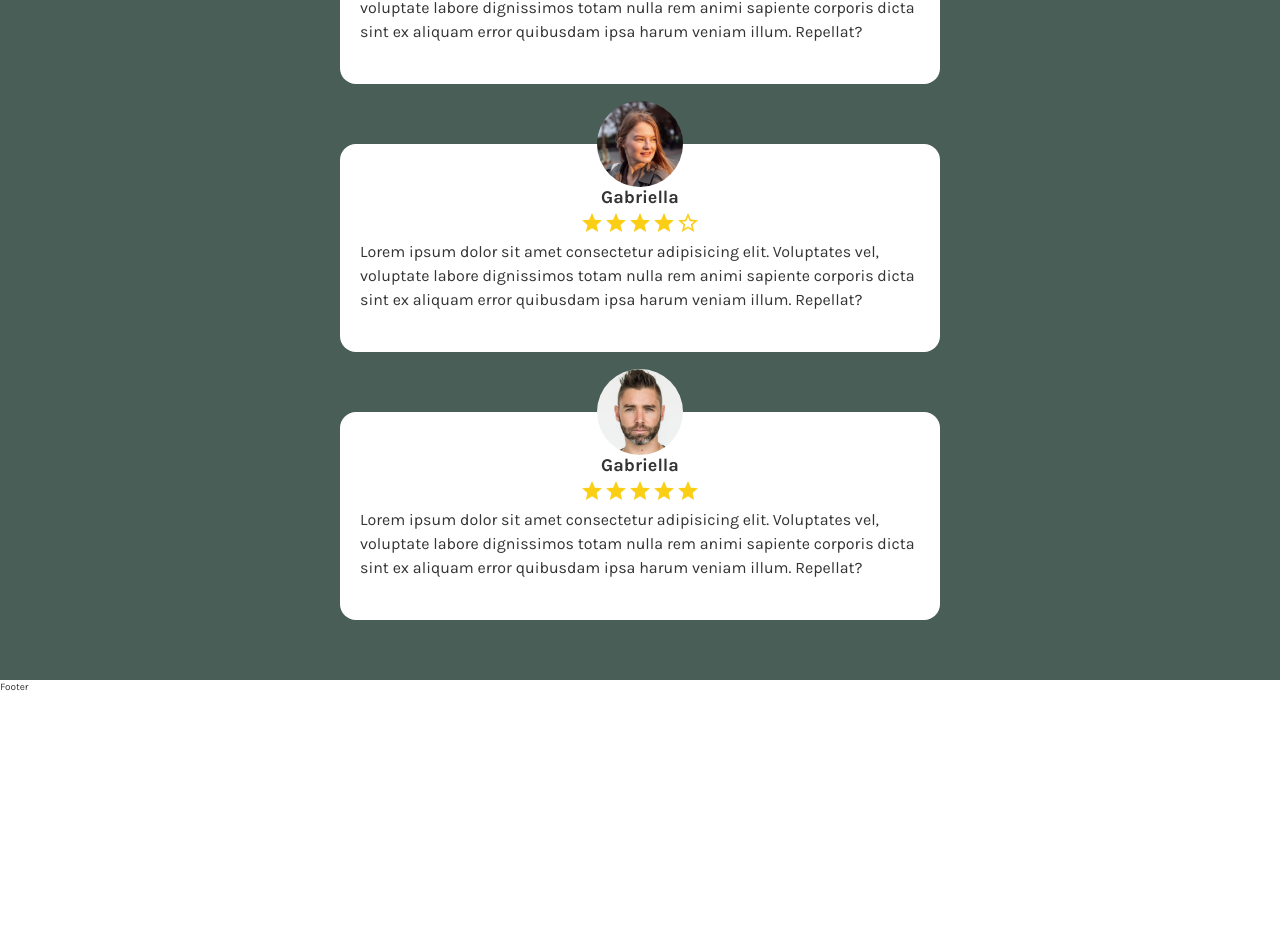
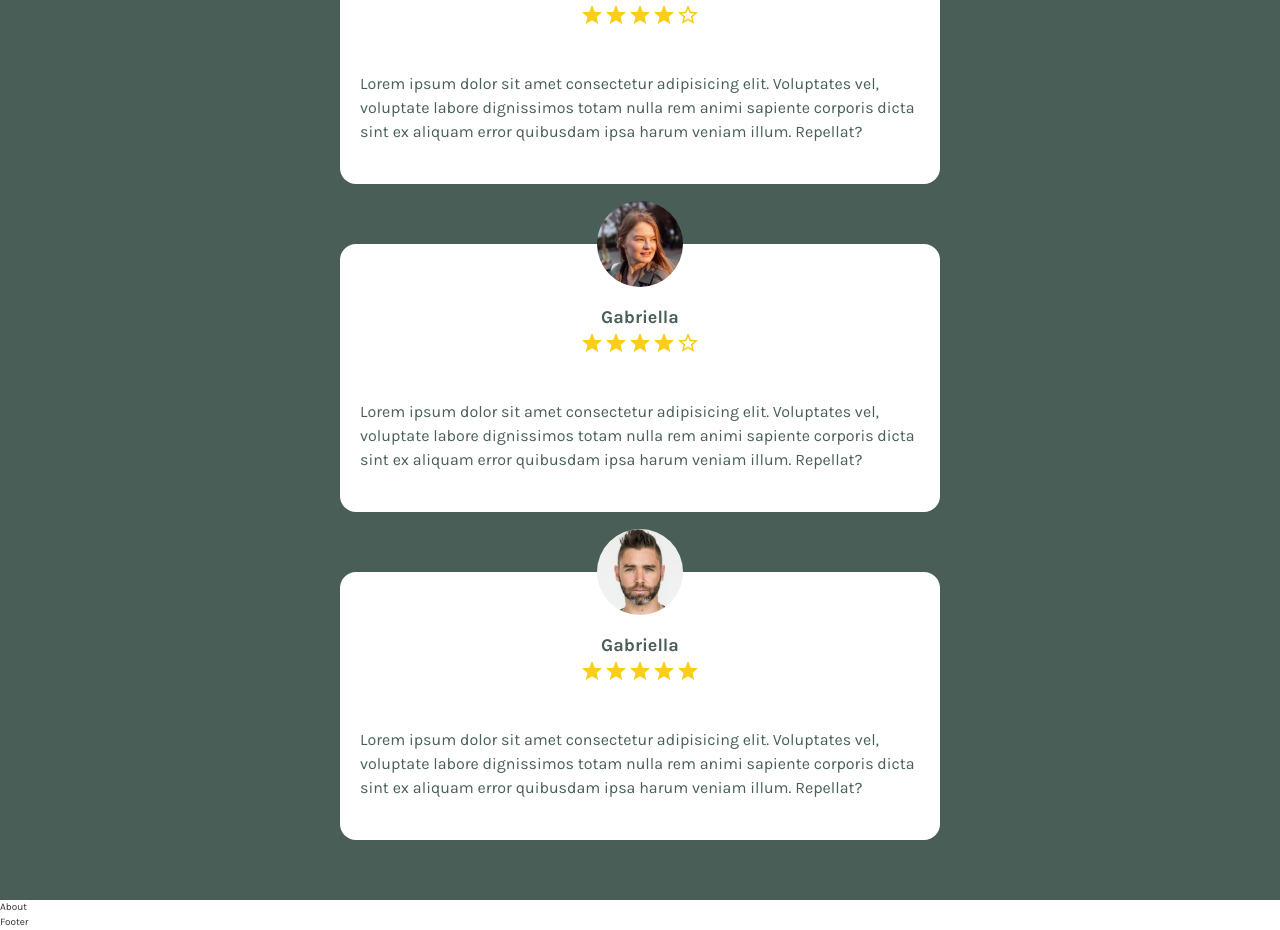
Before and after one commit to Mahyarnafisi/capstone-react-final-project, a React (Create React App) app: page / in a window 1280 px wide. Shown: the part 2209-3139 px from the top of the page. Before the commit the page ends 2904 px from the top, so only its background shows below. Built offline with nearby package versions, Linux system fonts and the light colour scheme; a web font is replaced by a local one.

Commit message:
update some style in testimonial and cheat about section component

```diff
--- /dev/null
+++ b/src/Components/About/About.jsx
@@ -0,0 +1,7 @@
+import React from "react";
+import Styles from "./About.module.css";
+function About() {
+  return <div className={Styles.about}>About</div>;
+}
+
+export default About;
--- /dev/null
+++ b/src/Components/About/About.module.css
@@ -0,0 +1,4 @@
+.about {
+  width: 100%;
+  background-color: transparent;
+}
--- a/src/Components/Main/Main.jsx
+++ b/src/Components/Main/Main.jsx
@@ -3,6 +3,7 @@ import Styles from "./Main.module.css";
 import HeroSection from "../HeroSection/HeroSection";
 import SpecialMenu from "../SpecialMenu/SpecialMenu";
 import Testimonial from "../Testimonial/Testimonial";
+import About from "../About/About";
 
 function Main() {
   return (
@@ -10,6 +11,7 @@ function Main() {
       <HeroSection />
       <SpecialMenu />
       <Testimonial />
+      <About />
     </main>
   );
 }
--- a/src/Components/Testimonial/Testimonial.module.css
+++ b/src/Components/Testimonial/Testimonial.module.css
@@ -18,7 +18,7 @@
 }
 
 .commentItem {
-  padding: 4rem 2rem;
+  padding: 6rem 2rem 4rem 2rem;
   background-color: var(--color-white);
   border-radius: var(--border-r-md);
   width: 100%;
@@ -39,6 +39,7 @@
 .commentItem h2 {
   font-size: var(--font-s-md);
   /* margin-bottom: 2rem; */
+  color: var(--color-primary-1);
 }
 
 .commentItem img {
@@ -53,8 +54,10 @@
 
 .commentItem p {
   font-size: var(--font-s-sm);
+  color: var(--color-primary-1);
 }
 .commentStar {
+  margin-bottom: 2rem;
 }
 
 .commentStar svg {
```
